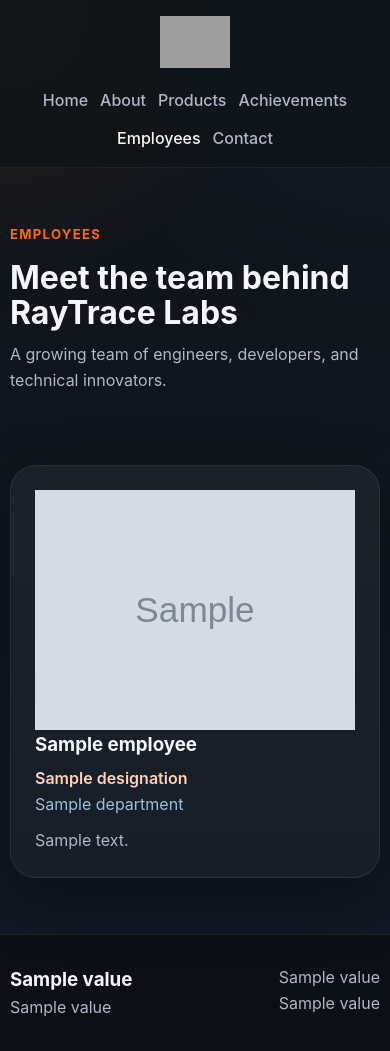
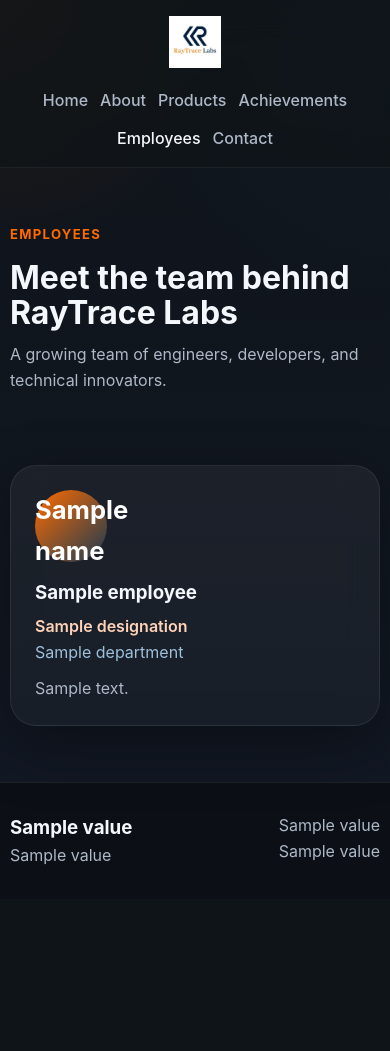
Before and after one commit to Reshad-UTM/raytrace-labs-website, a Flask app: page /employees in a window 390 px wide. After the commit the page ends 864 px from the top, so only its background shows below. Run offline with Flask 3, Linux system fonts and the light colour scheme; tables that the repository leaves empty hold one stand-in row (values such as "Sample post"); grey boxes marked "Sample" are stand-in pictures; a database or web service that is not in the repository returns one stand-in record (values such as "Sample title"); some libraries are stand-ins or nearby versions; grey boxes are pictures that could not be loaded.

Commit message:
Fix logo path

```diff
--- a/static/css/style.css
+++ b/static/css/style.css
@@ -73,11 +73,6 @@ textarea {
     align-items: center;
     min-height: 82px;
     gap: 20px;
-}
-
-.logo img {
-    height: 52px;
-    width: auto;
 }
 
 .nav-links {
@@ -367,8 +362,7 @@ textarea {
 }
 
 .employee-card:hover {
-    transform: translateY(-8px);
-    border-color: rgba(255,107,0,0.35);
+    transform: translateY(-8px) scale(1.01);
 }
 
 .employee-avatar {
@@ -601,10 +595,7 @@ textarea {
         width: 100%;
     }
 
-    .logo img {
-        height: 44px;
-    }
-}
+
 /* FLASH MESSAGES */
 .flash-wrap {
     padding-top: 16px;
@@ -1015,7 +1006,7 @@ textarea {
     height: 220px;
     object-fit: cover;
     border-radius: 18px;
-    margin-bottom: 14px;
+    margin-bottom: 16px;
     border: 1px solid rgba(255,255,255,0.08);
 }
 
@@ -1041,3 +1032,15 @@ textarea {
     margin-top: 10px;
     color: var(--muted);
 }
+.employee-photo {
+    width: 72px;
+    height: 72px;
+    border-radius: 50%;
+    object-fit: cover;
+    margin-bottom: 16px;
+    border: 2px solid rgba(255,255,255,0.08);
+}
+.logo {
+    display: flex;
+    align-items: center;
+}
--- a/templates/employees.html
+++ b/templates/employees.html
@@ -15,7 +15,7 @@
         {% if employees_data %}
             {% for employee in employees_data %}
             <div class="employee-card">
-                {% if employee.photo_path %}
+                {% if employee.photo_path and employee.photo_path.startswith('http') %}
                     <img
                         src="{{ employee.photo_path }}"
                         alt="{{ employee.name }}"
@@ -31,7 +31,7 @@
                 <p class="employee-role">{{ employee.designation or 'Team Member' }}</p>
                 <p class="employee-dept">{{ employee.department or 'Department not set' }}</p>
                 <p class="employee-bio">{{ employee.bio or 'No bio added yet.' }}</p>
-            </a>
+            </div>
             {% endfor %}
         {% else %}
             <div class="glass-panel">
--- a/templates/partials/navbar.html
+++ b/templates/partials/navbar.html
@@ -1,7 +1,7 @@
 <header class="nav-glass">
     <div class="container nav-flex">
         <a href="/" class="logo">
-            <img src="{{ url_for('static', filename='images/logo.jpg') }}" alt="RayTrace Labs">
+            <img src="{{ url_for('static', filename='images/logo.png') }}" alt="RayTrace Labs">
         </a>
 
         <nav class="nav-links">
```
